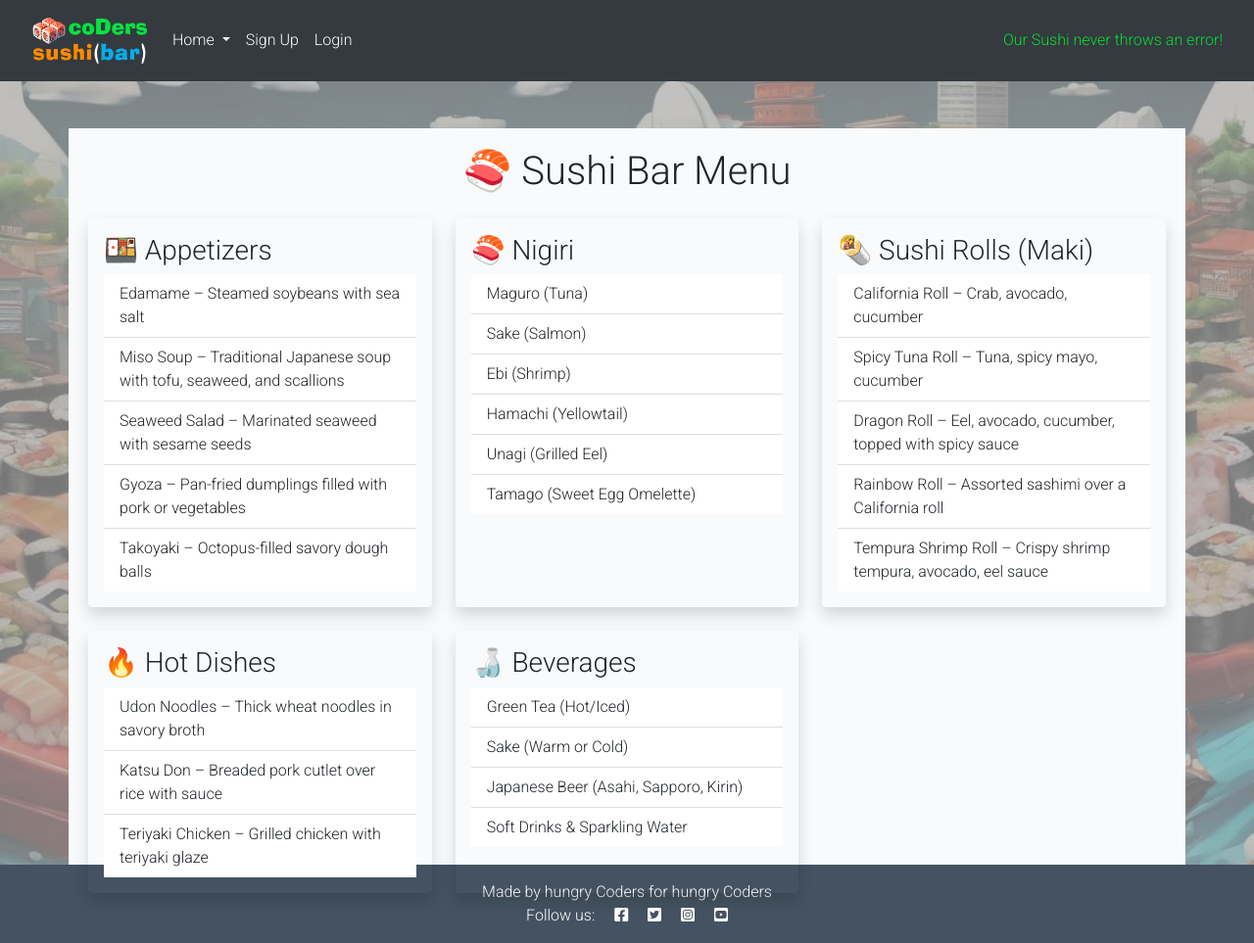
After one commit to AlexeyKopchinskiy/Portfolio-project-4-v2, a Django app: template templates/pages-html/menu.html in a window 1280 px wide. The commit adds this page. Shown: the whole page at 98% size. Run offline with Django 4.2, Linux system fonts and the light colour scheme; the template is opened without the code that fills it, so the values that code supplies are empty; parts of the project's set-up code (start-up, migrations or seed data) failed here and were passed over; some libraries are stand-ins or nearby versions.

Commit message:
Add menu.html

```diff
--- a/templates/base.html
+++ b/templates/base.html
@@ -61,13 +61,24 @@
         </button>
         <div class="collapse navbar-collapse" id="navbarText">
           <ul class="navbar-nav me-auto mb-2 mb-lg-0">
-            <li class="nav-item">
+            <li class="nav-item dropdown">
               <a
-                class="nav-link {% if request.path == home_url %}active{% endif %}"
-                aria-current="page"
-                href="{% url 'home' %}"
-                >Home</a
-              >
+                class="nav-link dropdown-toggle {% if request.path == home_url %}active{% endif %}"
+                href="#"
+                id="homeDropdown"
+                role="button"
+                data-bs-toggle="dropdown"
+                aria-expanded="false">
+                Home
+              </a>
+              <ul class="dropdown-menu" aria-labelledby="homeDropdown">
+                <li>
+                  <a class="dropdown-item" href="{% url 'home' %}">Home Page</a>
+                </li>
+                <li>
+                  <a class="dropdown-item" href="{% url 'menu' %}">Menu</a>
+                </li>
+              </ul>
             </li>
             {% if user.is_authenticated %}
             <li class="nav-item">
--- /dev/null
+++ b/templates/pages-html/menu.html
@@ -0,0 +1,87 @@
+{% extends "base.html" %} {% block content %}
+<div class="container mt-5">
+    <h1 class="text-center mb-4">🍣 Sushi Bar Menu</h1>
+
+    <div class="row row-cols-1 row-cols-md-2 row-cols-lg-3 g-4">
+
+        <!-- Appetizers -->
+        <div class="col">
+            <div class="card h-100 shadow">
+                <div class="card-body">
+                    <h3 class="card-title">🍱 Appetizers</h3>
+                    <ul class="list-group list-group-flush">
+                        <li class="list-group-item">Edamame – Steamed soybeans with sea salt</li>
+                        <li class="list-group-item">Miso Soup – Traditional Japanese soup with tofu, seaweed, and scallions</li>
+                        <li class="list-group-item">Seaweed Salad – Marinated seaweed with sesame seeds</li>
+                        <li class="list-group-item">Gyoza – Pan-fried dumplings filled with pork or vegetables</li>
+                        <li class="list-group-item">Takoyaki – Octopus-filled savory dough balls</li>
+                    </ul>
+                </div>
+            </div>
+        </div>
+
+        <!-- Nigiri -->
+        <div class="col">
+            <div class="card h-100 shadow">
+                <div class="card-body">
+                    <h3 class="card-title">🍣 Nigiri</h3>
+                    <ul class="list-group list-group-flush">
+                        <li class="list-group-item">Maguro (Tuna)</li>
+                        <li class="list-group-item">Sake (Salmon)</li>
+                        <li class="list-group-item">Ebi (Shrimp)</li>
+                        <li class="list-group-item">Hamachi (Yellowtail)</li>
+                        <li class="list-group-item">Unagi (Grilled Eel)</li>
+                        <li class="list-group-item">Tamago (Sweet Egg Omelette)</li>
+                    </ul>
+                </div>
+            </div>
+        </div>
+
+        <!-- Sushi Rolls -->
+        <div class="col">
+            <div class="card h-100 shadow">
+                <div class="card-body">
+                    <h3 class="card-title">🌯 Sushi Rolls (Maki)</h3>
+                    <ul class="list-group list-group-flush">
+                        <li class="list-group-item">California Roll – Crab, avocado, cucumber</li>
+                        <li class="list-group-item">Spicy Tuna Roll – Tuna, spicy mayo, cucumber</li>
+                        <li class="list-group-item">Dragon Roll – Eel, avocado, cucumber, topped with spicy sauce</li>
+                        <li class="list-group-item">Rainbow Roll – Assorted sashimi over a California roll</li>
+                        <li class="list-group-item">Tempura Shrimp Roll – Crispy shrimp tempura, avocado, eel sauce</li>
+                    </ul>
+                </div>
+            </div>
+        </div>
+
+        <!-- Hot Dishes -->
+        <div class="col">
+            <div class="card h-100 shadow">
+                <div class="card-body">
+                    <h3 class="card-title">🔥 Hot Dishes</h3>
+                    <ul class="list-group list-group-flush">
+                        <li class="list-group-item">Udon Noodles – Thick wheat noodles in savory broth</li>
+                        <li class="list-group-item">Katsu Don – Breaded pork cutlet over rice with sauce</li>
+                        <li class="list-group-item">Teriyaki Chicken – Grilled chicken with teriyaki glaze</li>
+                    </ul>
+                </div>
+            </div>
+        </div>
+
+        <!-- Beverages -->
+        <div class="col">
+            <div class="card h-100 shadow">
+                <div class="card-body">
+                    <h3 class="card-title">🍶 Beverages</h3>
+                    <ul class="list-group list-group-flush">
+                        <li class="list-group-item">Green Tea (Hot/Iced)</li>
+                        <li class="list-group-item">Sake (Warm or Cold)</li>
+                        <li class="list-group-item">Japanese Beer (Asahi, Sapporo, Kirin)</li>
+                        <li class="list-group-item">Soft Drinks & Sparkling Water</li>
+                    </ul>
+                </div>
+            </div>
+        </div>
+
+    </div>
+</div>
+{% endblock %}
```
